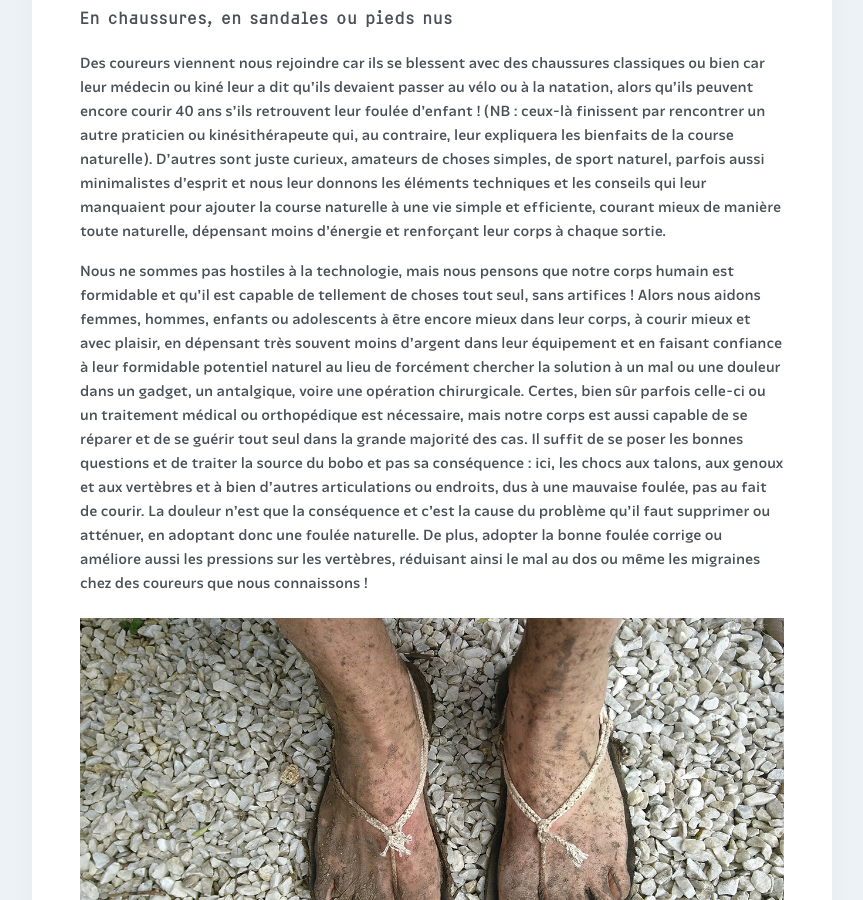
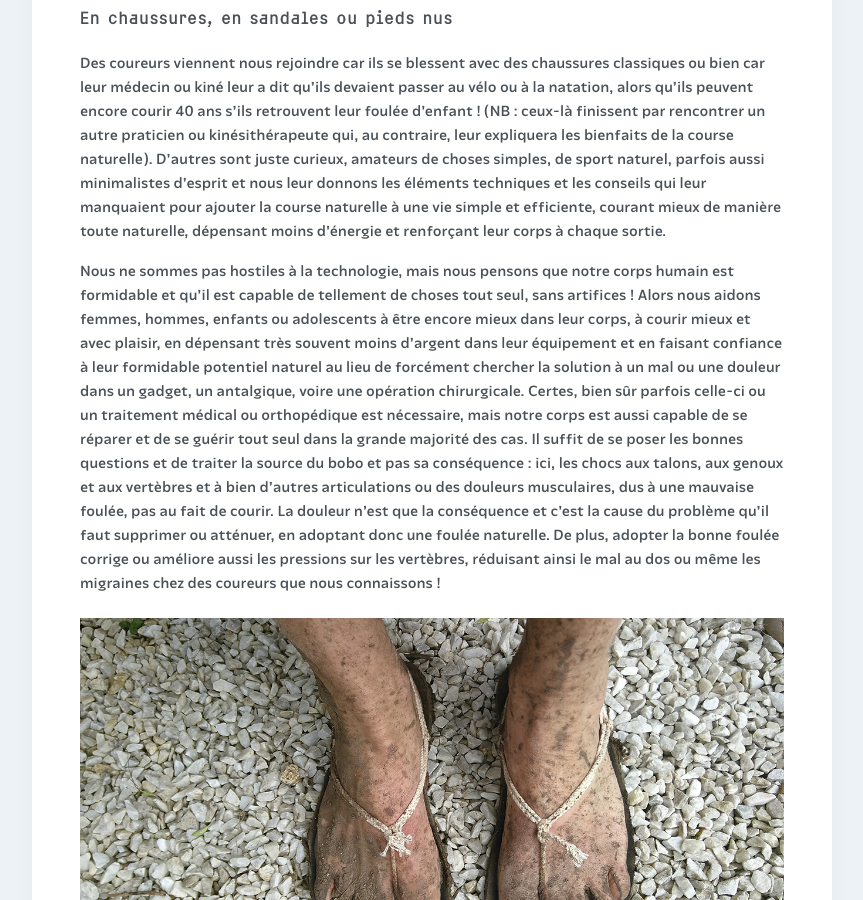
Before and after one commit to courirpaleo/courirpaleo.github.io, a Jekyll site: the page built from _pages-secondary/foulee-naturelle.md, in a window 1280 px wide and 900 px high, scrolled down 2948 px. Shown: the whole window, without its empty margins (208-1071 px from the left). Built offline with Jekyll 4.4.1, drawn with Linux system fonts in a browser that asks for light colours; some web fonts are replaced.

Commit message:
Update foulee-naturelle.md

```diff
--- a/_pages-secondary/foulee-naturelle.md
+++ b/_pages-secondary/foulee-naturelle.md
@@ -30,7 +30,7 @@ Nous aidons ainsi chacun à ressentir ce qui se passe dans le pied, la jambe, le
 
 Des coureurs viennent nous rejoindre car ils se blessent avec des chaussures classiques ou bien car leur médecin ou kiné leur a dit qu'ils devaient passer au vélo ou à la natation, alors qu'ils peuvent encore courir 40 ans s'ils retrouvent leur foulée d'enfant&nbsp;! (NB&nbsp;: ceux-là finissent par rencontrer un autre praticien ou kinésithérapeute qui, au contraire, leur expliquera les bienfaits de la course naturelle). D'autres sont juste curieux, amateurs de choses simples, de sport naturel, parfois aussi minimalistes d'esprit et nous leur donnons les éléments techniques et les conseils qui leur manquaient pour ajouter la course naturelle à une vie simple et efficiente, courant mieux de manière toute naturelle, dépensant moins d'énergie et renforçant leur corps à chaque sortie.
 
-Nous ne sommes pas hostiles à la technologie, mais nous pensons que notre corps humain est formidable et qu'il est capable de tellement de choses tout seul, sans artifices&nbsp;! Alors nous aidons femmes, hommes, enfants ou adolescents à être encore mieux dans leur corps, à courir mieux et avec plaisir, en dépensant très souvent moins d'argent dans leur équipement et en faisant confiance à leur formidable potentiel naturel au lieu de forcément chercher la solution à un mal ou une douleur dans un gadget, un antalgique, voire une opération chirurgicale. Certes, bien sûr parfois celle-ci ou un traitement médical ou orthopédique est nécessaire, mais notre corps est aussi capable de se réparer et de se guérir tout seul dans la grande majorité des cas. Il suffit de se poser les bonnes questions et de traiter la source du bobo et pas sa conséquence&nbsp;: ici, les chocs aux talons, aux genoux et aux vertèbres et à bien d'autres articulations ou endroits, dus à une mauvaise foulée, pas au fait de courir. La douleur n'est que la conséquence et c'est la cause du problème qu'il faut supprimer ou atténuer, en adoptant donc une foulée naturelle. De plus, adopter la bonne foulée corrige ou améliore aussi les pressions sur les vertèbres, réduisant ainsi le mal au dos ou même les migraines chez des coureurs que nous connaissons&nbsp;!
+Nous ne sommes pas hostiles à la technologie, mais nous pensons que notre corps humain est formidable et qu'il est capable de tellement de choses tout seul, sans artifices&nbsp;! Alors nous aidons femmes, hommes, enfants ou adolescents à être encore mieux dans leur corps, à courir mieux et avec plaisir, en dépensant très souvent moins d'argent dans leur équipement et en faisant confiance à leur formidable potentiel naturel au lieu de forcément chercher la solution à un mal ou une douleur dans un gadget, un antalgique, voire une opération chirurgicale. Certes, bien sûr parfois celle-ci ou un traitement médical ou orthopédique est nécessaire, mais notre corps est aussi capable de se réparer et de se guérir tout seul dans la grande majorité des cas. Il suffit de se poser les bonnes questions et de traiter la source du bobo et pas sa conséquence&nbsp;: ici, les chocs aux talons, aux genoux et aux vertèbres et à bien d'autres articulations ou des douleurs musculaires, dus à une mauvaise foulée, pas au fait de courir. La douleur n'est que la conséquence et c'est la cause du problème qu'il faut supprimer ou atténuer, en adoptant donc une foulée naturelle. De plus, adopter la bonne foulée corrige ou améliore aussi les pressions sur les vertèbres, réduisant ainsi le mal au dos ou même les migraines chez des coureurs que nous connaissons&nbsp;!
 
 ![Courir Paleo](/assets/images/CourirPaleo_course_IdF_sandales_pierres_1200px.jpg)
 
```
